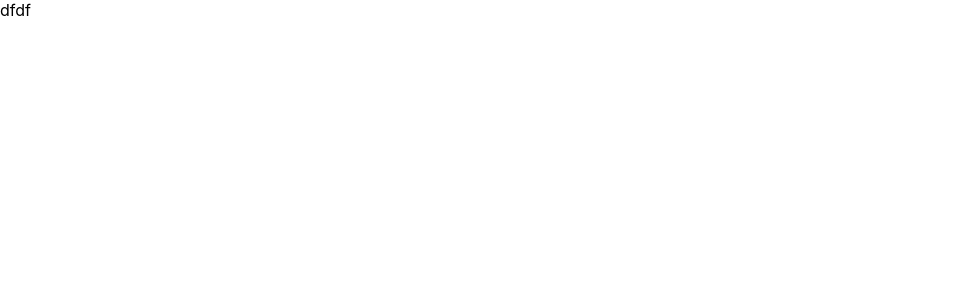
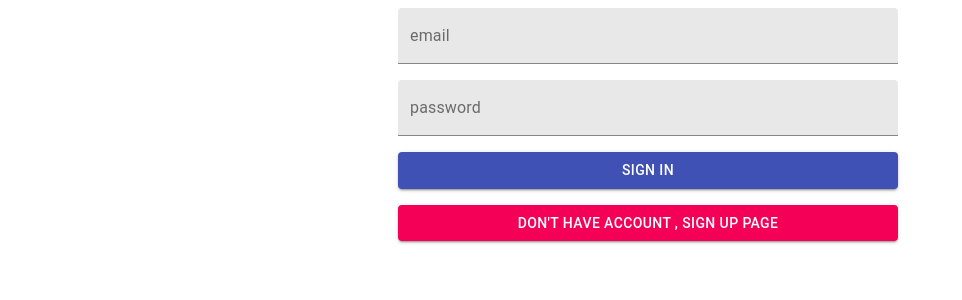
Before and after one commit to Afiffudin-au/Simple-social, a React (Create React App) app: page /authentication in a window 1280 px wide. Shown: the top 300 px of the page, without its empty margins (0-962 px from the left). Built offline with nearby package versions, Linux system fonts and the light colour scheme.

Commit message:
succes build WritePost And User Authentication

```diff
--- a/package.json
+++ b/package.json
@@ -10,6 +10,7 @@
     "@testing-library/user-event": "^7.2.1",
     "react": "^16.13.1",
     "react-dom": "^16.13.1",
+    "react-router-dom": "^5.2.0",
     "react-scripts": "3.4.3"
   },
   "scripts": {
--- a/src/App.js
+++ b/src/App.js
@@ -1,11 +1,22 @@
 import React from 'react';
 import './App.css';
 import WritePost from './WritePost/WritePost';
-
+import {
+  BrowserRouter as Router,
+  Switch,
+  Route,
+  Link
+} from "react-router-dom";
+import AuthenticationForm from './AuthenticationForm/AuthenticationForm';
 function App() {
   return (
     <div className="App">
-      <WritePost/>
+      <Router>
+        <Switch>
+          <Route path="/writePost"><WritePost/></Route>
+          <Route path="/authentication"><AuthenticationForm/></Route>
+        </Switch>
+      </Router>
     </div>
   );
 }
--- /dev/null
+++ b/src/AuthenticationForm/AuthenticationForm.css
@@ -0,0 +1,4 @@
+.AuthenticationForm{
+  max-width: 500px;
+  margin: auto;
+}
--- /dev/null
+++ b/src/AuthenticationForm/AuthenticationForm.js
@@ -0,0 +1,74 @@
+import React , {useState} from 'react'
+ import TextField from '@material-ui/core/TextField';
+import useStyles from '../useStyles/useStyles';
+import './AuthenticationForm.css'
+import Button from '@material-ui/core/Button';
+function AuthenticationForm() {
+  const [signUp,setSignUp] =  useState(false);
+  const [signIn,setSignIn] = useState(true);
+  const [displaySignUp,setDisplaySignUp] = useState(true)
+  const [displaySignIn,setDisplaySignIn] = useState(false)
+  const classes = useStyles();
+  const handleAuthenticationSignIn = (e)=>{
+    e.preventDefault()
+  }
+  const handleAuthenticationSignUp = (e)=>{
+    e.preventDefault()
+  }
+  const setSignUpDisplayAndsetsignUp = ()=>{
+   setDisplaySignIn(true)
+   setSignUp(true)
+   setDisplaySignUp(false)
+   setSignIn(false)
+  }
+  const setSignInDisplayAndsetsignIn = ()=>{
+    setSignUp(false)
+    setSignIn(true)
+    setDisplaySignIn(false)
+    setDisplaySignUp(true)
+  }
+  return (
+    <div className="AuthenticationForm" >
+      <div className={classes.root} >
+        {
+          signUp && (
+            <>
+              <TextField   variant="filled" label="user name" type="text"/>
+              <TextField   variant="filled" label="email" type="email"/>
+              <TextField   variant="filled" label="password" type="password"/>
+              <Button onClick={handleAuthenticationSignUp} variant="contained" color="primary">Sign Up</Button>
+            </>
+          )
+        }
+
+        {
+          signIn && (
+            <>
+            <TextField   variant="filled" label="email" type="email"/>
+            <TextField   variant="filled" label="password" type="password"/>
+            <Button onClick={handleAuthenticationSignIn} variant="contained" color="primary">Sign In</Button>
+            </>
+          )
+
+        }
+      </div>
+
+      <div className={classes.root} >
+        {
+          displaySignUp && (
+            <Button  onClick={setSignUpDisplayAndsetsignUp}variant="contained" color="secondary">Don't have account , Sign Up Page</Button>
+          )
+        }
+        {
+          displaySignIn && (
+            <Button onClick={setSignInDisplayAndsetsignIn} variant="contained" color="secondary">Sign In Page</Button>
+          )
+        }
+
+
+      </div>
+    </div>
+  )
+}
+
+export default AuthenticationForm
--- a/src/WritePost/WritePost.css
+++ b/src/WritePost/WritePost.css
@@ -0,0 +1,14 @@
+.writePost{
+  margin: auto;
+  max-width: 500px;
+}
+
+.writePost__chooseFile{
+  opacity: 0;
+  cursor: pointer;
+}
+.Img-display{
+  border-radius: 10px;
+  box-shadow: 0 10px 10px rgb(92, 92, 92);
+  object-fit: contain;
+}
--- a/src/WritePost/WritePost.js
+++ b/src/WritePost/WritePost.js
@@ -1,9 +1,54 @@
-import React from 'react'
+import React , {useState}from 'react'
 import './WritePost.css'
+import Button from '@material-ui/core/Button';
+import TextField from '@material-ui/core/TextField';
+import { Input } from '@material-ui/core';
+import HomeIcon from '@material-ui/icons/Home';
+import useStyles from '../useStyles/useStyles';
 function WritePost() {
+  const classes = useStyles()
+  const [imgUrl,setImgUrl] = useState('')
+  const [ImgDisplay,setImgDisplay] = useState(null)
+
+  const changeImgUrl = (e)=>{
+    if(e.target.files[0]){
+      setImgUrl(e.target.files[0].name)
+
+      const fReader = new FileReader();
+      fReader.readAsDataURL(e.target.files[0]);
+      fReader.onloadend = function(event){
+          setImgDisplay(event.target.result);
+      }
+    }
+  }
+  const handleChangePost = (e)=>{
+
+  }
+  const handleSubmit= (e)=>{
+    e.preventDefault();
+  }
   return (
-    <div>
-      dfdf
+    <div className="writePost">
+      <div className={classes.root}>
+          <HomeIcon style={{ fontSize: 40 }} color="primary"/>
+      </div>
+      <div className={classes.root} id="getFile">
+        <Button className="writePost__chooseFileButton" variant="contained" color="primary">Choose File<Input className="writePost__chooseFile" onChange={changeImgUrl} type="file"/> {imgUrl}</Button>
+      </div>
+
+      <div className={classes.root} noValidate autoComplete="off">
+        <TextField id="filled-basic" label="Link" variant="filled" />
+      </div>
+      {
+        ImgDisplay &&  (<div className={classes.root}>
+          <img className="Img-display" src={ImgDisplay} alt=""/>
+        </div>)
+      }
+      <div className={classes.root} noValidate autoComplete="off">
+        <TextField onChange={handleChangePost} id="outlined-basic" label="what do you think about?" variant="outlined"   multiline
+        rows="4"/>
+        <Button onClick={handleSubmit} variant="contained" color="primary">Post</Button>
+      </div>
     </div>
   )
 }
--- /dev/null
+++ b/src/useStyles/useStyles.js
@@ -0,0 +1,10 @@
+import { makeStyles } from '@material-ui/core/styles';
+const useStyles = makeStyles((theme) => ({
+  root: {
+    '& > *': {
+      margin: theme.spacing(1),
+      width: '100%',
+    },
+  },
+}));
+export default useStyles
```
Also changed, not shown: 1 other file (tests, documents, lock files or other folders).
